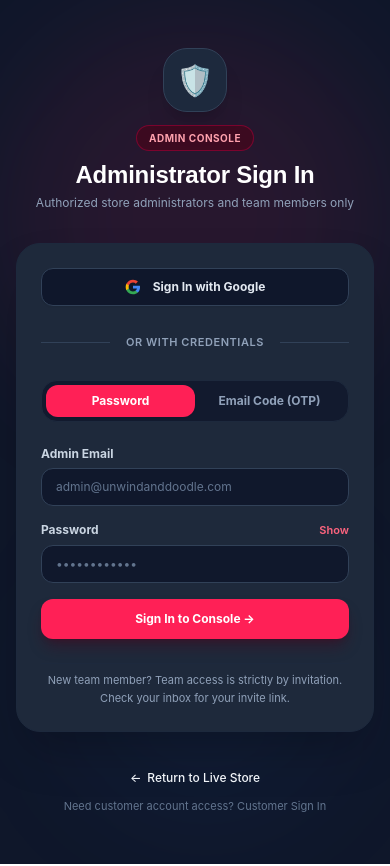
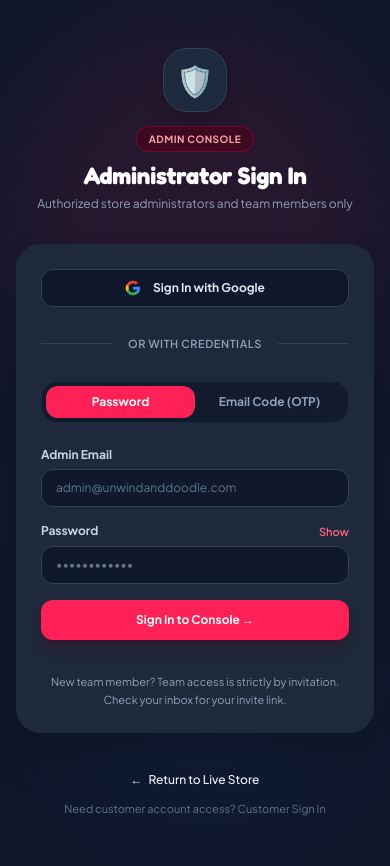
Before and after one commit to ajax484/unwind_and_doodle, a Next.js app: page /admin/login in a window 390 px wide. Built offline with nearby package versions, Linux system fonts and the light colour scheme; no server answers.

Commit message:
text fix: resolve mobile font rendering issues using next/font/google
- Migrate Google Fonts imports to next/font/google in RootLayout
- Remove invalid CSS @import order in globals.css
- Self-host Fredoka and Plus Jakarta Sans for zero layout shift and offline mobile support

```diff
--- a/src/app/globals.css
+++ b/src/app/globals.css
@@ -1,9 +1,8 @@
 @import "tailwindcss";
-@import url('https://fonts.googleapis.com/css2?family=Fredoka:wght@400;500;600;700&family=Plus+Jakarta+Sans:ital,wght@0,400;0,500;0,600;0,700;1,400&display=swap');
 
 @theme {
-  --font-heading: 'Fredoka', cursive, sans-serif;
-  --font-body: 'Plus Jakarta Sans', -apple-system, BlinkMacSystemFont, sans-serif;
+  --font-heading: var(--font-heading), 'Fredoka', cursive, sans-serif;
+  --font-body: var(--font-body), 'Plus Jakarta Sans', -apple-system, BlinkMacSystemFont, sans-serif;
 
   --color-brand-blue: #A7C2D4;
   --color-brand-blue-dark: #7FA6BF;
@@ -23,8 +22,8 @@
 }
 
 :root {
-  --font-heading: 'Fredoka', cursive, sans-serif;
-  --font-body: 'Plus Jakarta Sans', -apple-system, BlinkMacSystemFont, sans-serif;
+  --font-heading: var(--font-heading), 'Fredoka', cursive, sans-serif;
+  --font-body: var(--font-body), 'Plus Jakarta Sans', -apple-system, BlinkMacSystemFont, sans-serif;
 
   --brand-blue: #A7C2D4;
   --brand-blue-dark: #7FA6BF;
@@ -39,7 +38,7 @@
 }
 
 html, body {
-  font-family: var(--font-body);
+  font-family: var(--font-body), -apple-system, BlinkMacSystemFont, sans-serif;
   background-color: #FFFFFF;
   color: #243342;
   line-height: 1.6;
@@ -63,7 +62,7 @@ a {
 }
 
 h1, h2, h3, h4, h5, h6, .font-heading {
-  font-family: var(--font-heading);
+  font-family: var(--font-heading), cursive, sans-serif;
   letter-spacing: -0.01em;
 }
 
--- a/src/app/layout.tsx
+++ b/src/app/layout.tsx
@@ -1,8 +1,23 @@
 import type { Metadata } from 'next';
+import { Fredoka, Plus_Jakarta_Sans } from 'next/font/google';
 import './globals.css';
 import Navbar from '@/components/Navbar';
 import Footer from '@/components/Footer';
 import CartDrawer from '@/components/CartDrawer';
+
+const fredoka = Fredoka({
+  subsets: ['latin'],
+  weight: ['400', '500', '600', '700'],
+  variable: '--font-heading',
+  display: 'swap',
+});
+
+const plusJakartaSans = Plus_Jakarta_Sans({
+  subsets: ['latin'],
+  weight: ['400', '500', '600', '700'],
+  variable: '--font-body',
+  display: 'swap',
+});
 
 export const metadata: Metadata = {
   title: 'Unwind & Doodle | Mindful Coloring Books & Journals',
@@ -16,7 +31,7 @@ export default function RootLayout({
   children: React.ReactNode;
 }>) {
   return (
-    <html lang="en">
+    <html lang="en" className={`${fredoka.variable} ${plusJakartaSans.variable}`}>
       <body className="antialiased min-h-screen flex flex-col bg-[#FFFDF7] text-slate-800">
         <Navbar />
         <main className="flex-grow">{children}</main>
```
Also changed, not shown: 1 other file (tests, documents, lock files or other folders).
